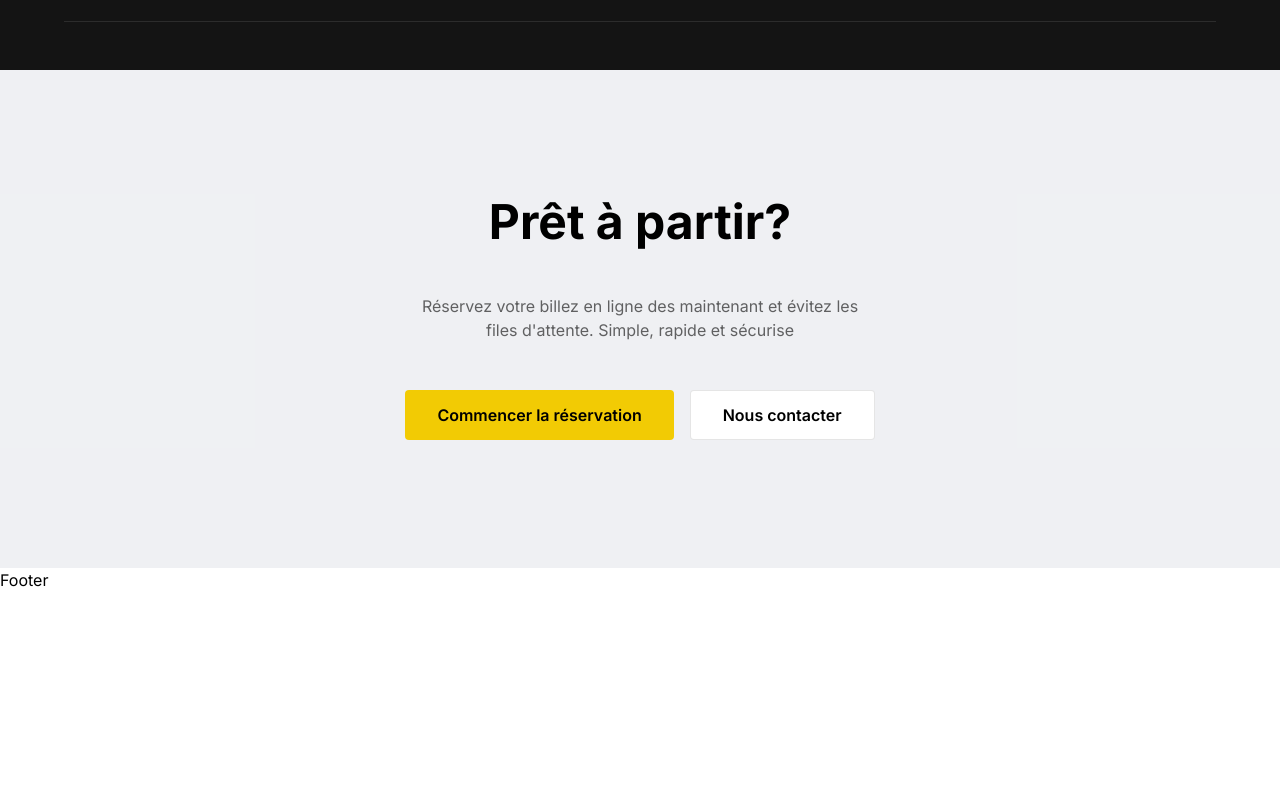
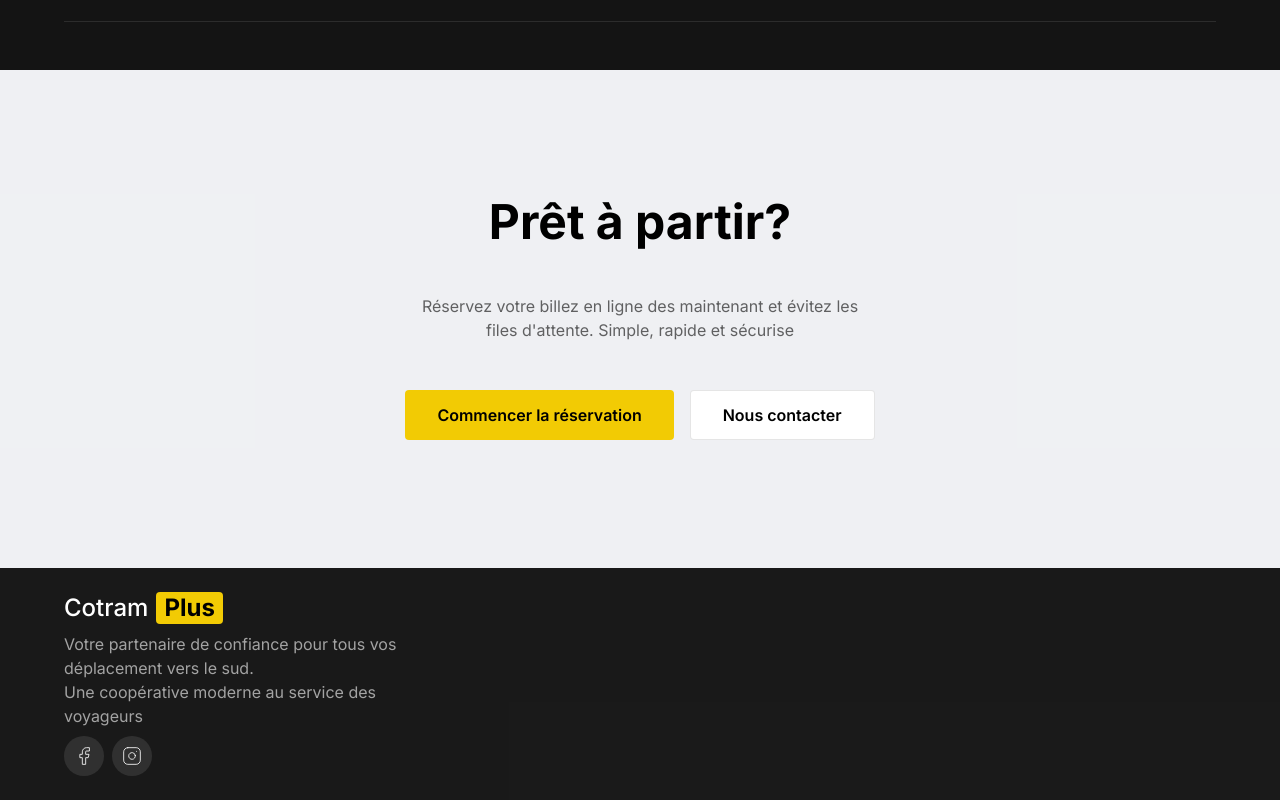
Before and after one commit to falinantenaina/cotram, a React (Vite) app in the folder frontend/: page / in a window 1280 px wide. Shown: the part 1839-2639 px from the top of the page. Before the commit the page ends 2431 px from the top, so only its background shows below. Built offline with nearby package versions, Linux system fonts and the light colour scheme.

Commit message:
Add footer

```diff
--- /dev/null
+++ b/frontend/src/components/Footer.tsx
@@ -0,0 +1,47 @@
+import { Facebook, Instagram } from "lucide-react";
+import { Link } from "react-router-dom";
+import { Container } from "./ui/Container";
+
+export const Footer = () => {
+  return (
+    <Container className="bg-black/90 text-white py-6">
+      <div className="text-white/60">
+        <div className="space-y-2">
+          {/* Logo */}
+          <Link
+            to="/"
+            className="flex items-center space-x-2 font-medium lg:text-2xl"
+          >
+            <span className="text-white">Cotram</span>
+            <span className="bg-primary text-black px-2 rounded font-bold">
+              Plus
+            </span>
+          </Link>
+          <div className="max-w-sm">
+            <p>
+              Votre partenaire de confiance pour tous vos déplacement vers le
+              sud.
+            </p>
+            <p>Une coopérative moderne au service des voyageurs</p>
+          </div>
+          <div className="flex gap-x-2">
+            <Link
+              className="bg-white/10 p-2 rounded-full text-white hover:scale-110 transition duration-300 size-10 flex items-center justify-center "
+              to="https://www.facebook.com/p/Cotram-Plus-100091759827149/"
+              target="_blank"
+            >
+              <Facebook strokeWidth={1} className="size-5" />
+            </Link>
+            <Link
+              className="bg-white/10 p-2 rounded-full text-white hover:scale-110 transition duration-300 size-10 flex items-center justify-center"
+              to="https://www.facebook.com/p/Cotram-Plus-100091759827149/"
+              target="_blank"
+            >
+              <Instagram strokeWidth={1} className="size-5" />
+            </Link>
+          </div>
+        </div>
+      </div>
+    </Container>
+  );
+};
--- a/frontend/src/components/layout/MainLayout.tsx
+++ b/frontend/src/components/layout/MainLayout.tsx
@@ -1,4 +1,5 @@
 import { Outlet } from "react-router-dom";
+import { Footer } from "../Footer";
 import { Navbar } from "../Navbar";
 
 const MainLayout = () => {
@@ -8,7 +9,7 @@ const MainLayout = () => {
       <main>
         <Outlet />
       </main>
-      <footer>Footer</footer>
+      <Footer />
     </div>
   );
 };
```
